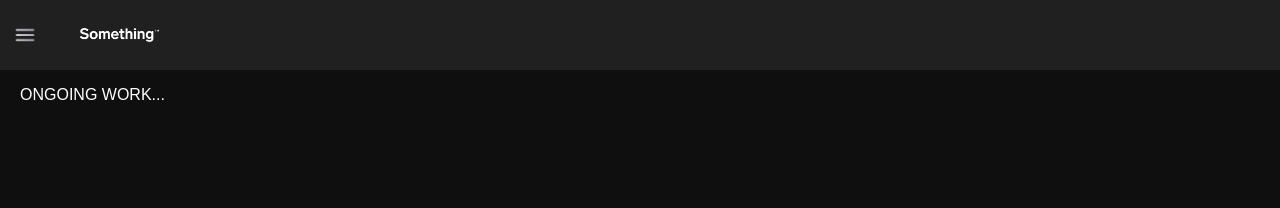
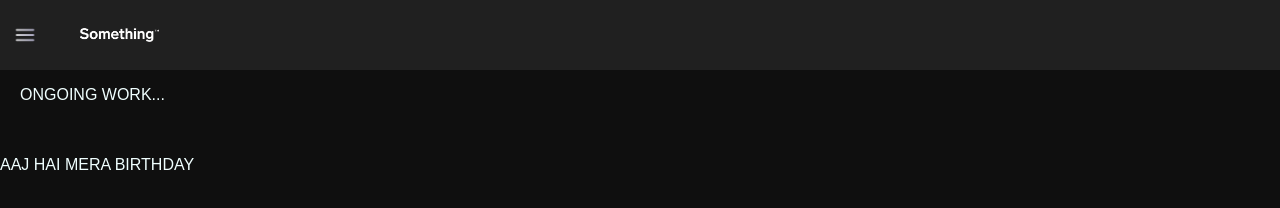
Before and after one commit to Wire-Ghost/YOUTUBE, a plain HTML site: page index.html in a window 1280 px wide. Drawn offline with Linux system fonts and the light colour scheme.

Commit message:
BIRTHDAY COMMIT

```diff
--- a/index.html
+++ b/index.html
@@ -27,5 +27,8 @@
     <p>ONGOING WORK...</p>
   </div>
 
+
+<p>AAJ HAI MERA BIRTHDAY</p>
+
 </body>
 </html>
--- a/style.css
+++ b/style.css
@@ -85,3 +85,7 @@ body {
     border-top: 1px solid #333;
     margin: 8px 0;
   }
+
+  p{
+    color: azure;
+  }
```
